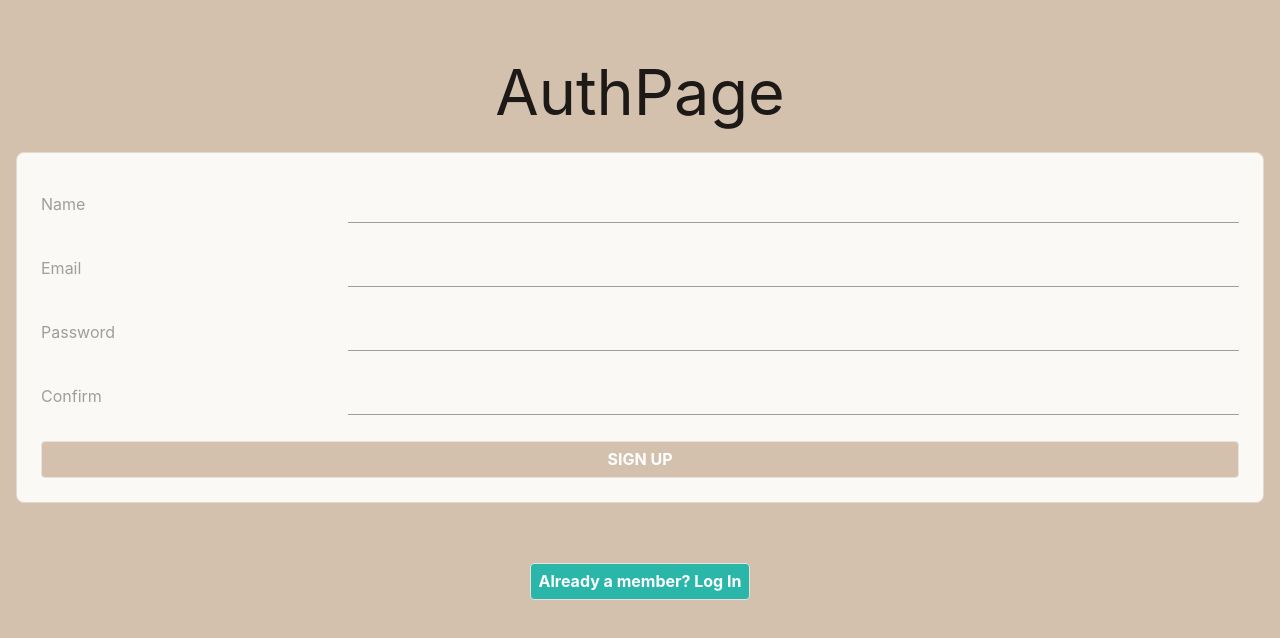
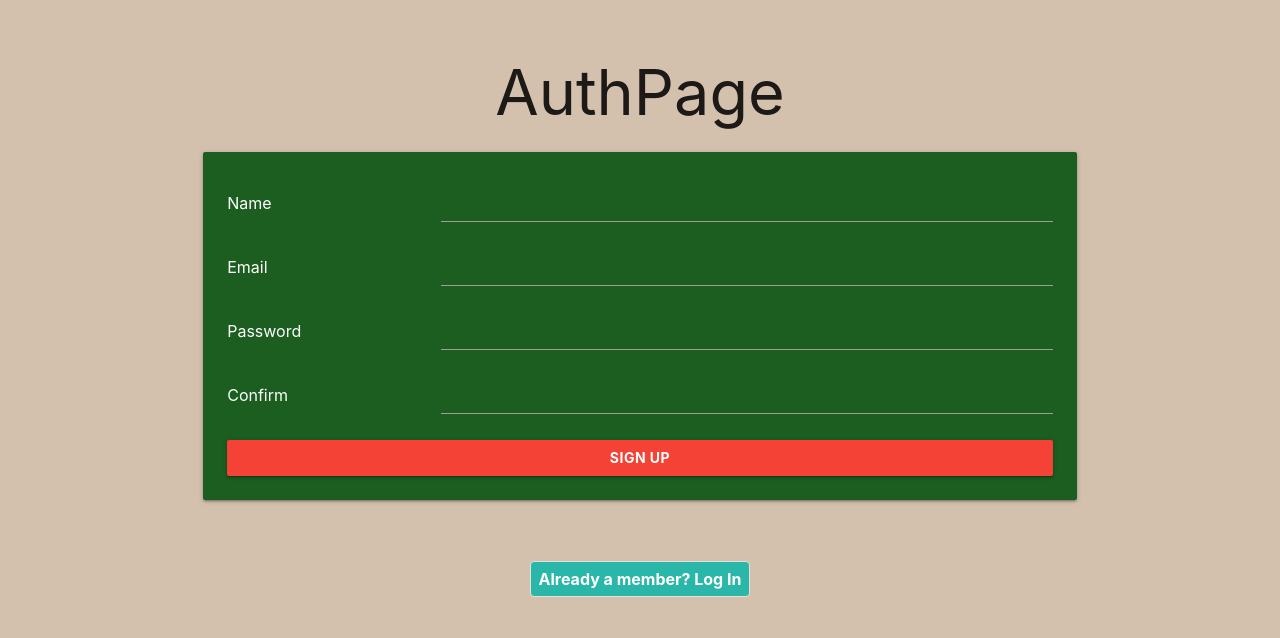
Before and after one commit to angrypirate33/mern-blackjack, a React (Create React App) app: page /orders in a window 1280 px wide. Both pictures are taken after a click on the button "Need an Account? Sign Up". Shown: the top 638 px of the page. Built offline with nearby package versions, Linux system fonts and the light colour scheme.

Commit message:
Re-styles SignUpForm.

```diff
--- a/src/components/LoginForm/LoginForm.jsx
+++ b/src/components/LoginForm/LoginForm.jsx
@@ -24,7 +24,7 @@ export default function LoginForm({ setUser }) {
 
     return (
         <div>
-            <div className="form-container">
+            <div className="container">
                 <form autoComplete="off" onSubmit={handleSubmit}>
                     <label>Email</label>
                     <input type="email" name="email" value={credentials.email} onChange={handleChange} required />
--- a/src/components/SignUpForm/SignUpForm.jsx
+++ b/src/components/SignUpForm/SignUpForm.jsx
@@ -36,18 +36,22 @@ export default class SignUpForm extends Component {
     const disable = this.state.password !== this.state.confirm
     return (
         <div>
-            <div className="form-container">
-                <form autoComplete="off" onSubmit={this.handleSubmit}>
-                    <label>Name</label>
-                    <input type="text" name="name" value={this.state.name} onChange={this.handleChange} required />
-                    <label>Email</label>
-                    <input type="email" name="email" value={this.state.email} onChange={this.handleChange} required />
-                    <label>Password</label>
-                    <input type="password" name="password" value={this.state.password} onChange={this.handleChange} required />
-                    <label>Confirm</label>
-                    <input type="password" name="confirm" value={this.state.confirm} onChange={this.handleChange} required />
-                    <button type="submit" disabled={disable}>SIGN UP</button>
-                </form>
+            <div className="container">
+                <div className='card green darken-4'>
+                    <div className='card-content'>
+                        <form autoComplete="off" onSubmit={this.handleSubmit}>
+                            <label className='white-text'>Name</label>
+                            <input className='white-text' type="text" name="name" value={this.state.name} onChange={this.handleChange} required />
+                            <label className='white-text'>Email</label>
+                            <input className='white-text' type="email" name="email" value={this.state.email} onChange={this.handleChange} required />
+                            <label className='white-text'>Password</label>
+                            <input className='white-text' type="password" name="password" value={this.state.password} onChange={this.handleChange} required />
+                            <label className='white-text'>Confirm</label>
+                            <input className='white-text' type="password" name="confirm" value={this.state.confirm} onChange={this.handleChange} required />
+                            <button className='btn red' type="submit" disabled={disable}>SIGN UP</button>
+                        </form>
+                    </div>
+                </div>
             </div>
             <p className="error-message">&nbsp;{this.state.error}</p>
         </div>
```
